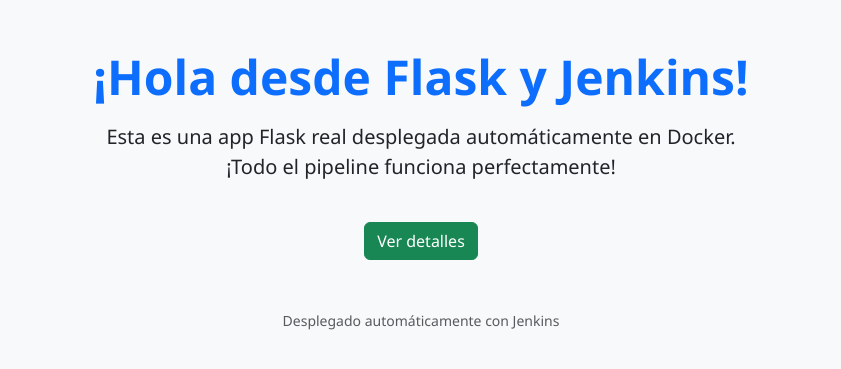
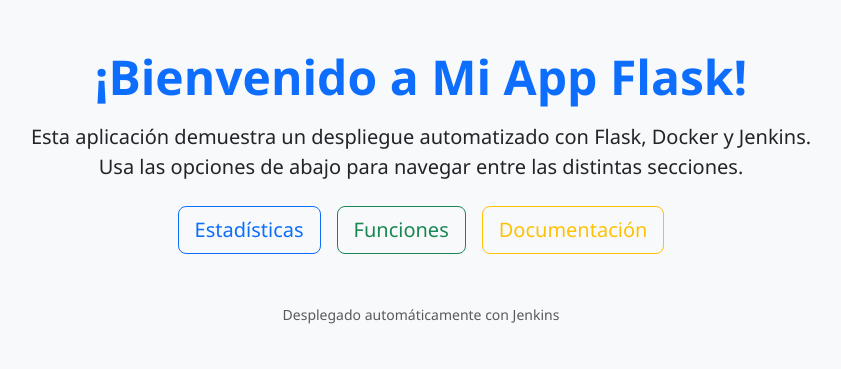
Before and after one commit to mcollado-dev/miapp-flask, a Flask app: page / in a window 1280 px wide. Shown: the part 56-425 px from the top of the page, without its empty margins (219-1060 px from the left). Run offline with Flask 3, Linux system fonts and the light colour scheme.

Commit message:
Update index.html

```diff
--- a/templates/index.html
+++ b/templates/index.html
@@ -2,11 +2,16 @@
 
 {% block content %}
 <div class="text-center mt-5">
-    <h1 class="display-5 fw-bold text-primary">¡Hola desde Flask y Jenkins!</h1>
+    <h1 class="display-5 fw-bold text-primary">¡Bienvenido a Mi App Flask!</h1>
     <p class="lead mt-3">
-        Esta es una app Flask real desplegada automáticamente en Docker.<br>
-        ¡Todo el pipeline funciona perfectamente!
+        Esta aplicación demuestra un despliegue automatizado con Flask, Docker y Jenkins.<br>
+        Usa las opciones de abajo para navegar entre las distintas secciones.
     </p>
-    <a href="{{ url_for('detalles') }}" class="btn btn-success mt-4">Ver detalles</a>
+
+    <div class="d-flex justify-content-center flex-wrap gap-3 mt-4">
+        <a href="{{ url_for('estadisticas') }}" class="btn btn-outline-primary btn-lg">Estadísticas</a>
+        <a href="{{ url_for('funciones') }}" class="btn btn-outline-success btn-lg">Funciones</a>
+        <a href="{{ url_for('documentacion') }}" class="btn btn-outline-warning btn-lg">Documentación</a>
+    </div>
 </div>
 {% endblock %}
```
